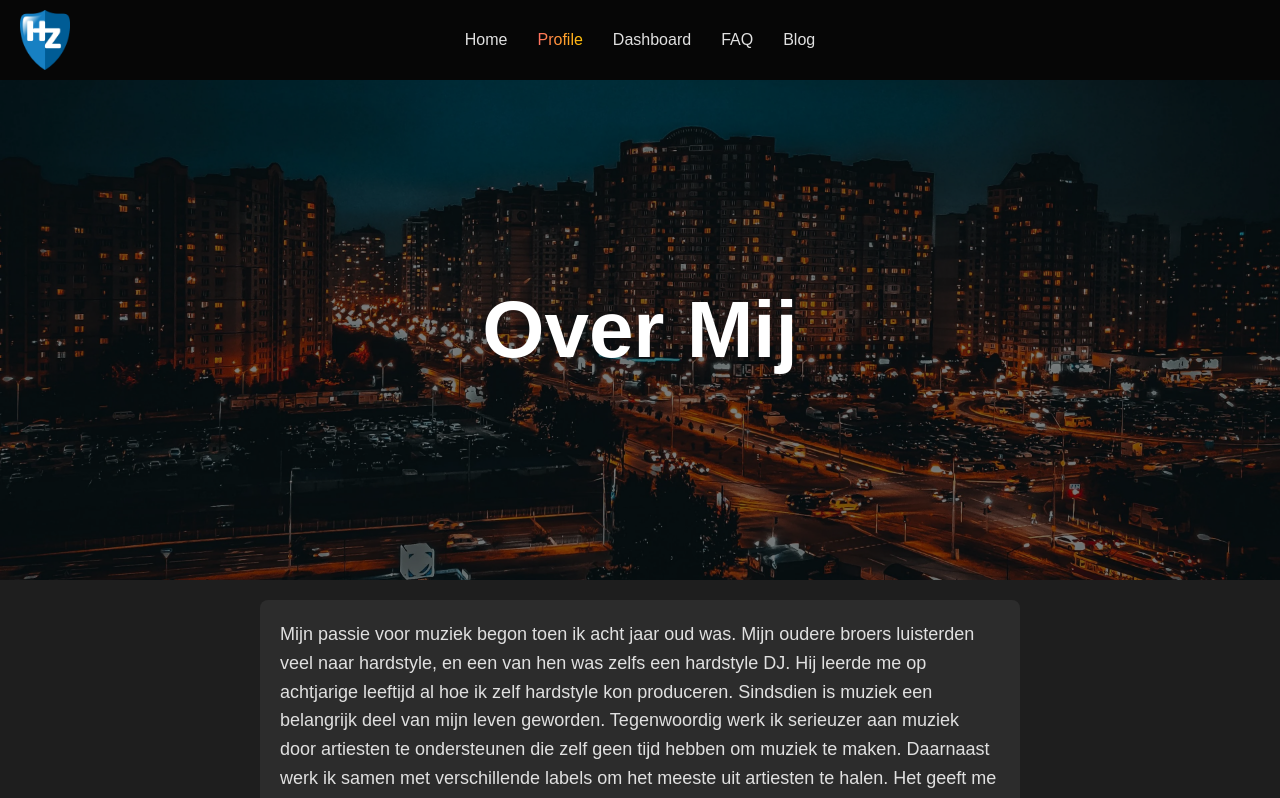
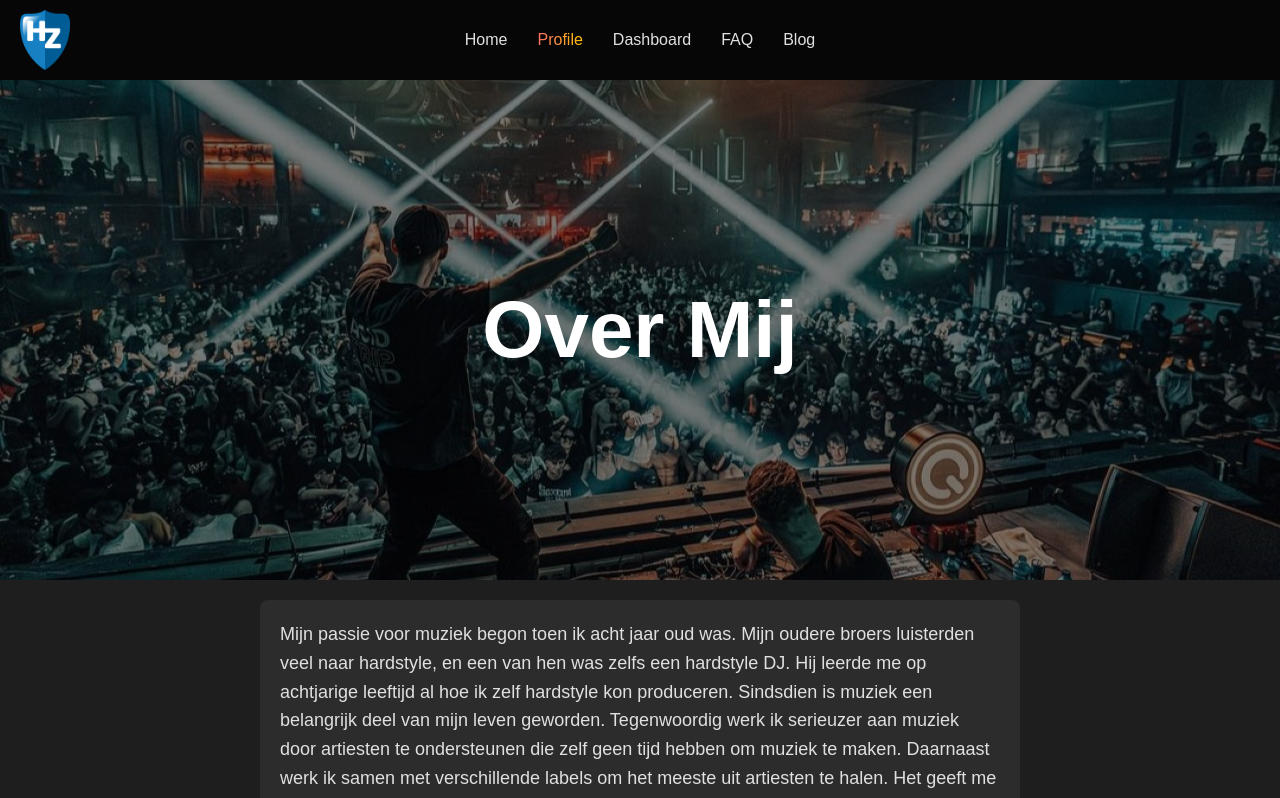
Before and after one commit to JesseRMU/JesseRMU.github.io, a plain HTML site: page profile.html in a window 1280 px wide. Shown: the top 798 px of the page. Drawn offline with Linux system fonts and the light colour scheme.

Commit message:
added picture to profile page

```diff
--- a/profile.html
+++ b/profile.html
@@ -21,7 +21,7 @@
       </ul>
       <a class="logo" href="https://hz.nl/" target=”_blank>HZ Logo</a>
     </nav>
-    <div>
+    <div class="profile">
       <!-- head tekst -->
       <h1>Over Mij</h1>
     </div>
--- a/style.css
+++ b/style.css
@@ -79,6 +79,14 @@ header div {
   align-items: center;
   font-size: 40px;
   font-weight: bold;
+}
+
+.profile {
+  background-image: url(images/dj\ blue\ longer\ screen.jpg);
+  background-size: cover;
+  background-position: center;
+  background-repeat: no-repeat;
+
 }
 
 header div::after {
```
Also changed, not shown: images/dj blue longer screen.jpg (added), images/dj blue stage 500px height.jpg (added), images/dj blue.jpg (added).
